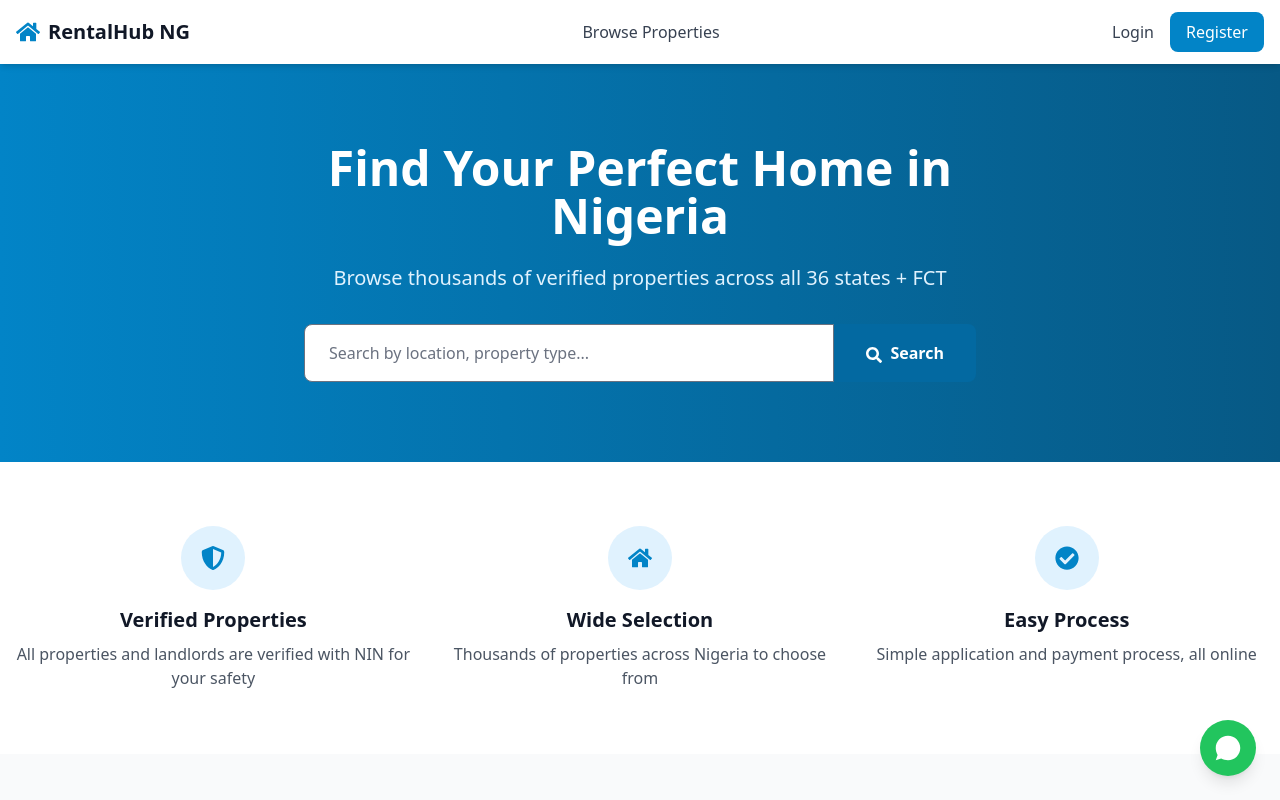
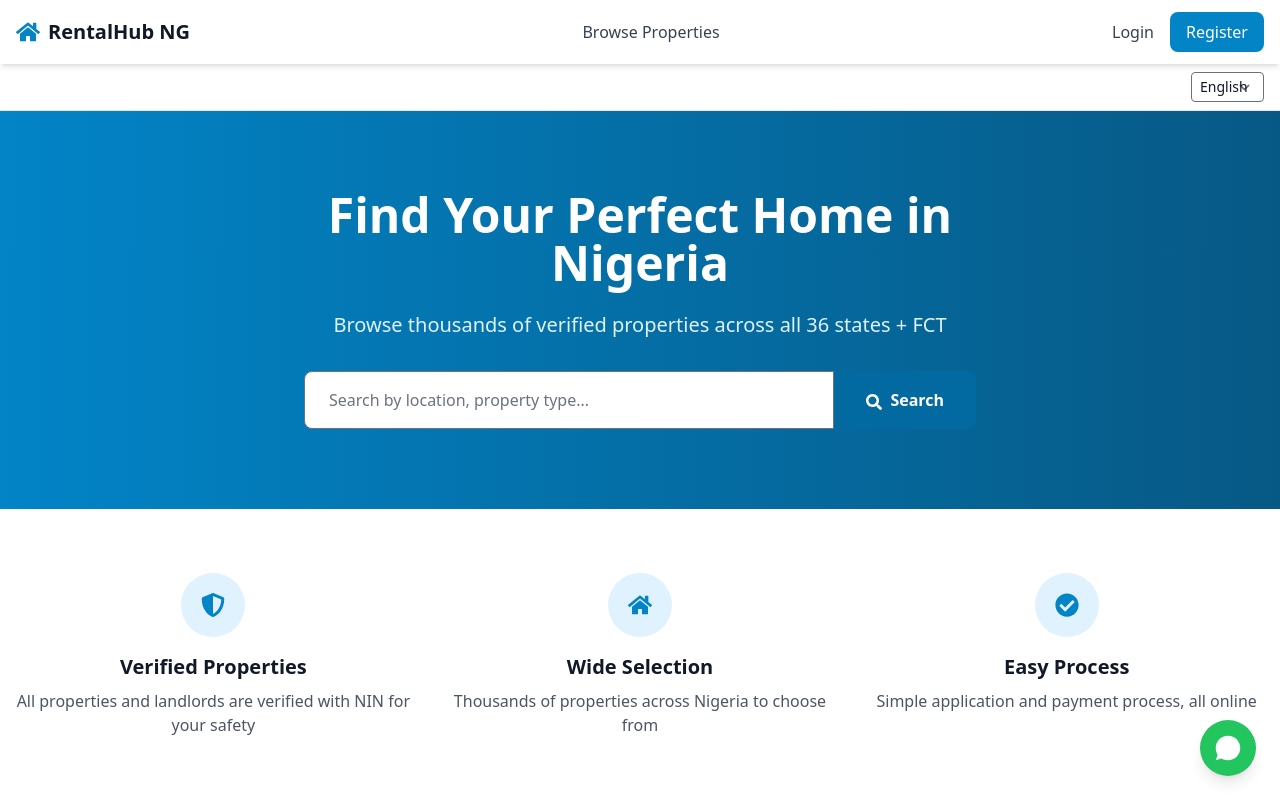
Before and after one commit to Mr-Simplicity-dev/RentalHub, a React (Create React App) app in the folder client/: page / in a window 1280 px wide. Shown: the top 800 px of the page. Built offline with nearby package versions, Linux system fonts and the light colour scheme; no server answers.

Commit message:
make changes

```diff
--- /dev/null
+++ b/client/src/i18n.js
@@ -0,0 +1,21 @@
+import i18n from "i18next";
+import { initReactI18next } from "react-i18next";
+
+import en from "./i18n/en.json";
+import fr from "./i18n/fr.json";
+import ar from "./i18n/ar.json";
+import zh from "./i18n/zh.json";
+
+i18n.use(initReactI18next).init({
+  resources: {
+    en: { translation: en },
+    fr: { translation: fr },
+    ar: { translation: ar },
+    zh: { translation: zh }
+  },
+  lng: "en",
+  fallbackLng: "en",
+  interpolation: { escapeValue: false }
+});
+
+export default i18n;
--- a/client/src/pages/App.jsx
+++ b/client/src/pages/App.jsx
@@ -1,8 +1,10 @@
-import React from 'react';
+import React, { useEffect } from 'react';
 import { BrowserRouter as Router, Routes, Route, Navigate, useLocation } from 'react-router-dom';
 import { QueryClient, QueryClientProvider } from 'react-query';
 import { ToastContainer } from 'react-toastify';
 import 'react-toastify/dist/ReactToastify.css';
+
+import i18n from '../i18n';
 
 import { AuthProvider } from '../context/AuthContext';
 import { useAuth } from '../hooks/useAuth';
@@ -75,10 +77,34 @@ function Layout({ children }) {
     location.pathname.startsWith('/verify-email') ||
     location.pathname.startsWith('/verify-phone');
 
+  // Handle RTL/LTR automatically
+  useEffect(() => {
+    document.documentElement.dir = i18n.language === 'ar' ? 'rtl' : 'ltr';
+  }, []);
+
   return (
     <div className="flex flex-col min-h-screen">
       {!isVerificationPage && <Header />}
+
+      {/* Global Language Switcher */}
+      <div className="flex justify-end px-4 py-2 border-b bg-white">
+        <select
+          onChange={(e) => {
+            i18n.changeLanguage(e.target.value);
+            document.documentElement.dir = e.target.value === 'ar' ? 'rtl' : 'ltr';
+          }}
+          defaultValue={i18n.language || 'en'}
+          className="border rounded px-2 py-1 text-sm"
+        >
+          <option value="en">English</option>
+          <option value="fr">Français</option>
+          <option value="ar">العربية</option>
+          <option value="zh">中文</option>
+        </select>
+      </div>
+
       <main className="flex-grow">{children}</main>
+
       {!isVerificationPage && <Footer />}
     </div>
   );
```
Also changed, not shown: 22 other files (tests, documents, lock files or other folders).
